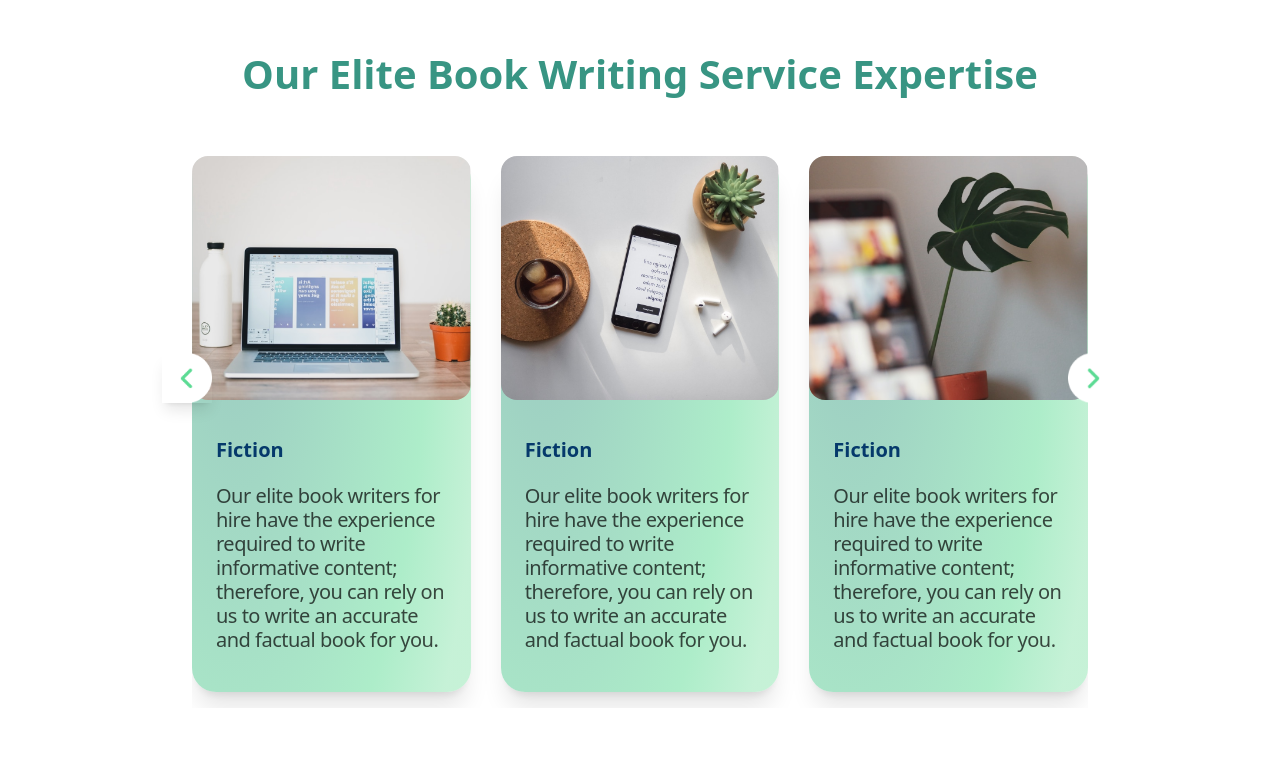
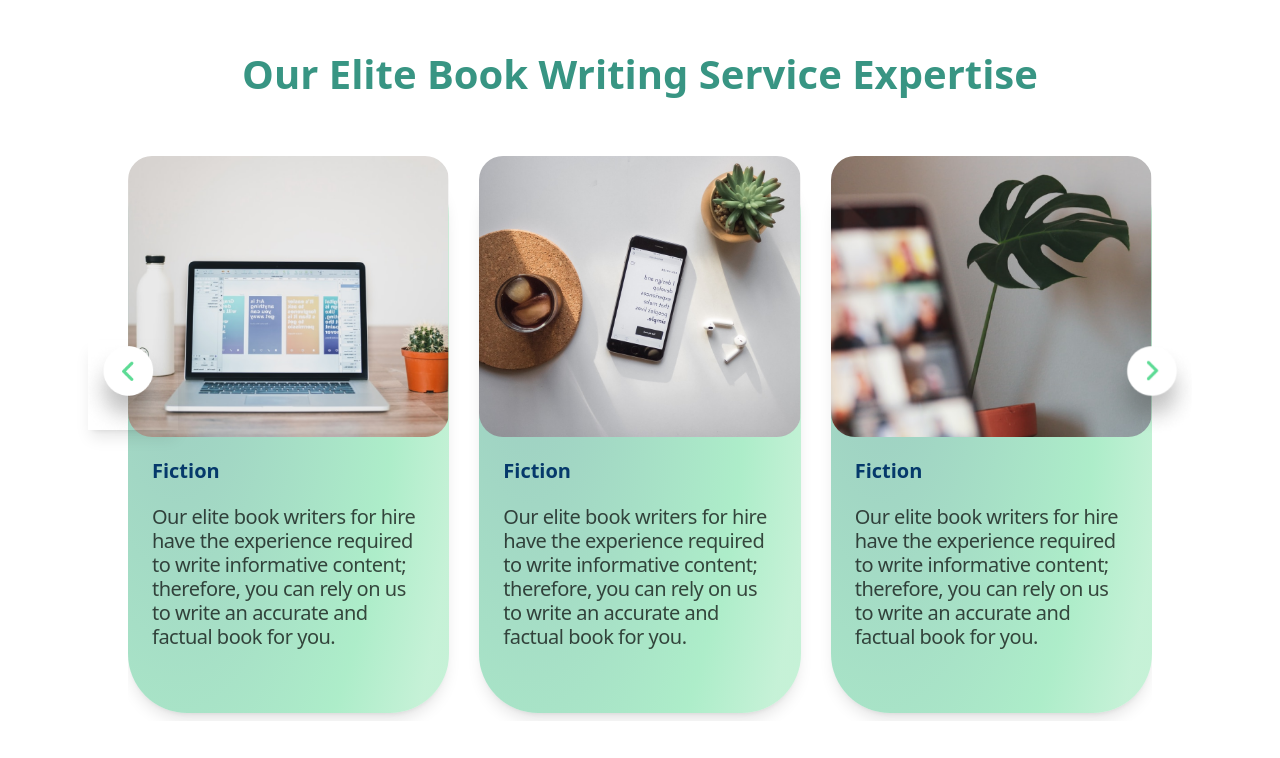
Before and after one commit to Saadi-Yip/scribe-ace, a Next.js app: page / in a window 1280 px wide. Shown: the top 758 px of the page. Built offline with nearby package versions, Linux system fonts and the light colour scheme.

Commit message:
blogs icons changed

```diff
--- a/components/global/writing-blogs/index.tsx
+++ b/components/global/writing-blogs/index.tsx
@@ -18,7 +18,7 @@ type Prop = {
 
 const Blogs = (props: Prop) => {
   return (
-    <section className="container xl:max-w-[70%] lg:max-w-[90%] max-w-[80%] mx-auto mt-2 py-10 relative">
+    <section className="container xl:max-w-[80%] lg:max-w-[90%] max-w-[80%] mx-auto mt-2 py-10 relative">
       <h5 className="md:text-3xl text-color-third text-2xl font-bold mb-2 text-center">
         Our Elite Book Writing Service Expertise
       </h5>
@@ -49,22 +49,22 @@ const Slides = (props: Prop) => {
           props.data.map((item:any, i:number) => {
             return <SwiperSlide key = {i.toString()}>
             <div className="carousel-item mx-auto rounded">
-              <div className="flex flex-wrap justify-center bg-transparent pb-4">
-                <div className="shadow-xl swiper-head testimonials-bg rounded-3xl mt-12 ">
+              <div className="flex flex-wrap justify-center bg-transparent pb-2">
+                <div className="shadow-lg swiper-head testimonials-bg rounded-3xl md:rounded-[59px] mt-12 ">
                   <div className="header">
                     <Image
                       alt=""
                       src={item.url}
-                      className="p-0 w-full rounded-2xl"
+                      className="p-0 w-full rounded-2xl md:rounded-3xl"
                       width={473}
                       height={414}
                     />
                   </div>
-                  <div className="content pb-4">
-                    <h5 className="text-[#05396B] leading-5 text-lg lg:text-md xl:text-lg pt-10 pl-6 lg:pl-4 xl:pl-6 font-bold">
+                  <div className="content pb-4 md:pb-10">
+                    <h5 className="text-[#05396B] leading-5 text-lg lg:text-md xl:text-lg pt-6 pl-6 lg:pl-4 xl:pl-6 font-bold">
                       {item.title}
                     </h5>
-                    <p className="text-[#000000b3] md:text-sm lg:text-base xl:text-lg text-left p-6 lg:p-4 xl:p-6 text-lg sm:text-sm leading-6 sm:leading-5 md:leading-6 tracking-tight shadow-uyjh67\1741xl font-medium">
+                    <p className="text-[#000000b3] md:text-sm lg:text-base xl:text-lg text-left  p-4 lg:p-4 xl:p-6 text-base sm:text-sm leading-6 sm:leading-5 md:leading-6 tracking-tight shadow-uyjh67\1741xl font-medium">
                       {item.details}
                     </p>
                   </div>
@@ -80,22 +80,18 @@ const Slides = (props: Prop) => {
           className="prev-btn absolute z-10 m-auto shadow-lg"
           onClick={() => swiperRef.current?.slidePrev()}
         >
-          <Image
+          <img
             src="/chevronprev.png"
             alt="solidery"
-            width={100}
-            height={100}
           />
         </button>
         <button
           className="next-btn absolute z-10 m-auto"
           onClick={() => swiperRef.current?.slideNext()}
         >
-          <Image
+          <img
             src="/chevronnext.png"
             alt="solidery"
-            width={100}
-            height={100}
           />
         </button>
       </div>
--- a/styles/globals.css
+++ b/styles/globals.css
@@ -54,17 +54,17 @@
     border: 1px solid transparent;
   }
   .prev-btn {
-    width: 50px;
-    height: 50px;
-    left: -30px;
+    width: 90px;
+    height: 90px;
+    left: -40px;
     top: 0;
     bottom: 0;
   }
 
   .next-btn {
-    width: 50px;
-    height: 50px;
-    right:-30px;
+    width: 90px;
+    height: 90px;
+    right:-40px;
     top: 0;
     bottom: 0;
     }
```
Also changed, not shown: public/chevronnext.png, public/chevronprev.png.
